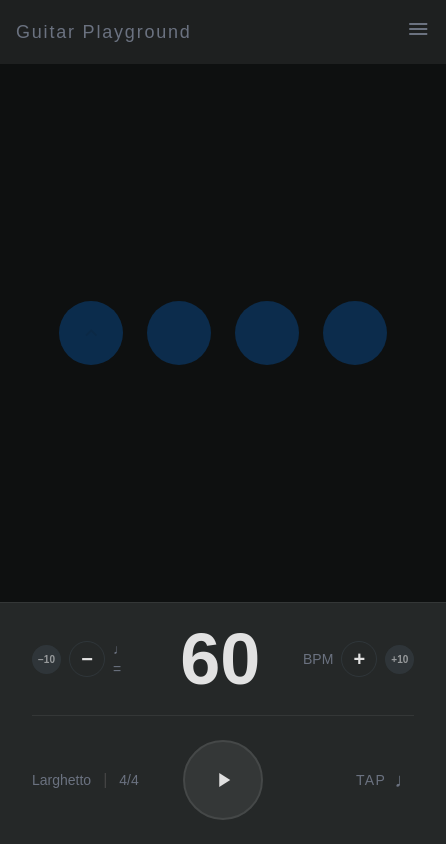
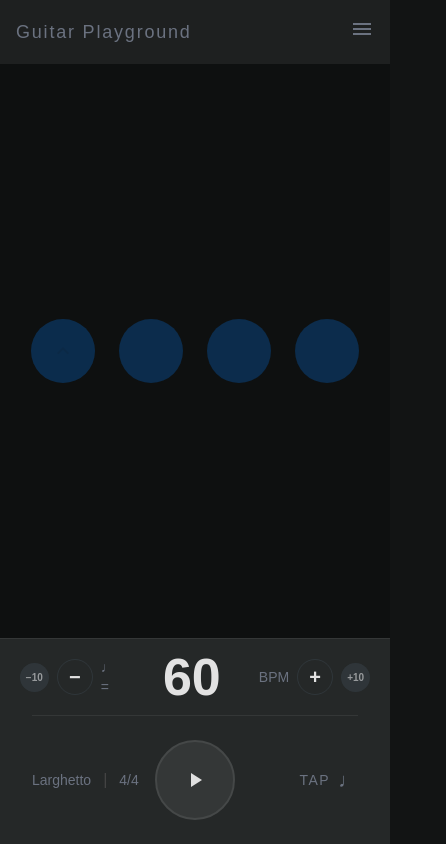
Before and after one commit to ryuros/guitar-playground, a React (Vite) app: page / in a window 390 px wide. Shown: the whole page, 446 px wide, since content can reach past the window. Built offline with nearby package versions, Linux system fonts and the light colour scheme; a small style sheet from the web is missing.

Commit message:
fix: constrain layout to viewport height on mobile

```diff
--- a/src/components/Layout.jsx
+++ b/src/components/Layout.jsx
@@ -16,7 +16,7 @@ export default function Layout({ children }) {
   const [mobileOpen, setMobileOpen] = useState(false);
 
   return (
-    <div className="bg-background text-on-background min-h-screen flex">
+    <div className="bg-background text-on-background h-screen overflow-hidden flex">
       <SideNav />
 
       {/* Mobile overlay */}
@@ -52,7 +52,7 @@ export default function Layout({ children }) {
         </div>
       )}
 
-      <div className="flex-1 flex flex-col min-h-screen">
+      <div className="flex-1 flex flex-col overflow-hidden">
         {/* Mobile header */}
         <header className="md:hidden flex justify-between items-center px-4 h-16 bg-surface-container shrink-0 sticky top-0 z-10">
           <span className="text-[18px] font-label-caps text-on-surface-variant tracking-widest">Guitar Playground</span>
@@ -63,7 +63,7 @@ export default function Layout({ children }) {
           </div>
         </header>
 
-        <main className="flex-1">
+        <main className="flex-1 overflow-hidden">
           {children}
         </main>
       </div>
--- a/src/pages/Metronome.jsx
+++ b/src/pages/Metronome.jsx
@@ -220,7 +220,7 @@ export default function Metronome() {
       {/* 컨트롤 영역 */}
       <div className="bg-[#252828] border-t border-[#343737] shrink-0" onClick={e => e.stopPropagation()}>
         {/* BPM 조절 */}
-        <div className="flex items-center justify-center gap-2 py-5 px-8">
+        <div className="flex items-center justify-center gap-2 py-3 md:py-5 px-8">
           {/* −10 */}
           <button
             onClick={() => adjustBpm(-10)}
@@ -249,13 +249,13 @@ export default function Metronome() {
                 onChange={e => setBpmInput(e.target.value)}
                 onBlur={commitBpmEdit}
                 onKeyDown={handleBpmKeyDown}
-                className="text-[72px] font-bold text-on-surface leading-none w-40 text-center tabular-nums bg-transparent outline-none border-b-2 border-primary"
+                className="text-[52px] md:text-[72px] font-bold text-on-surface leading-none w-32 md:w-40 text-center tabular-nums bg-transparent outline-none border-b-2 border-primary"
                 style={{ appearance: 'textfield', MozAppearance: 'textfield' }}
               />
             ) : (
               <span
                 onClick={startBpmEdit}
-                className="text-[72px] font-bold text-on-surface leading-none w-40 text-center tabular-nums cursor-text"
+                className="text-[52px] md:text-[72px] font-bold text-on-surface leading-none w-32 md:w-40 text-center tabular-nums cursor-text"
                 title="클릭하여 직접 입력"
               >
                 {bpm}
```
